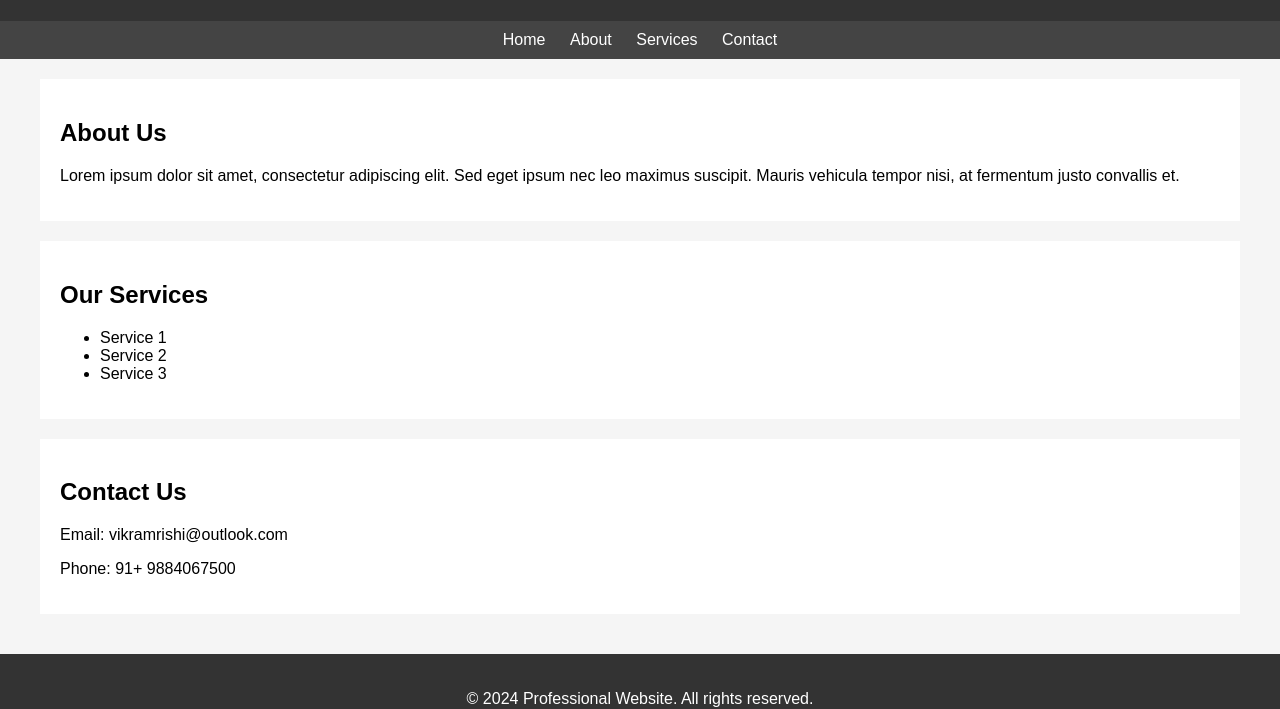
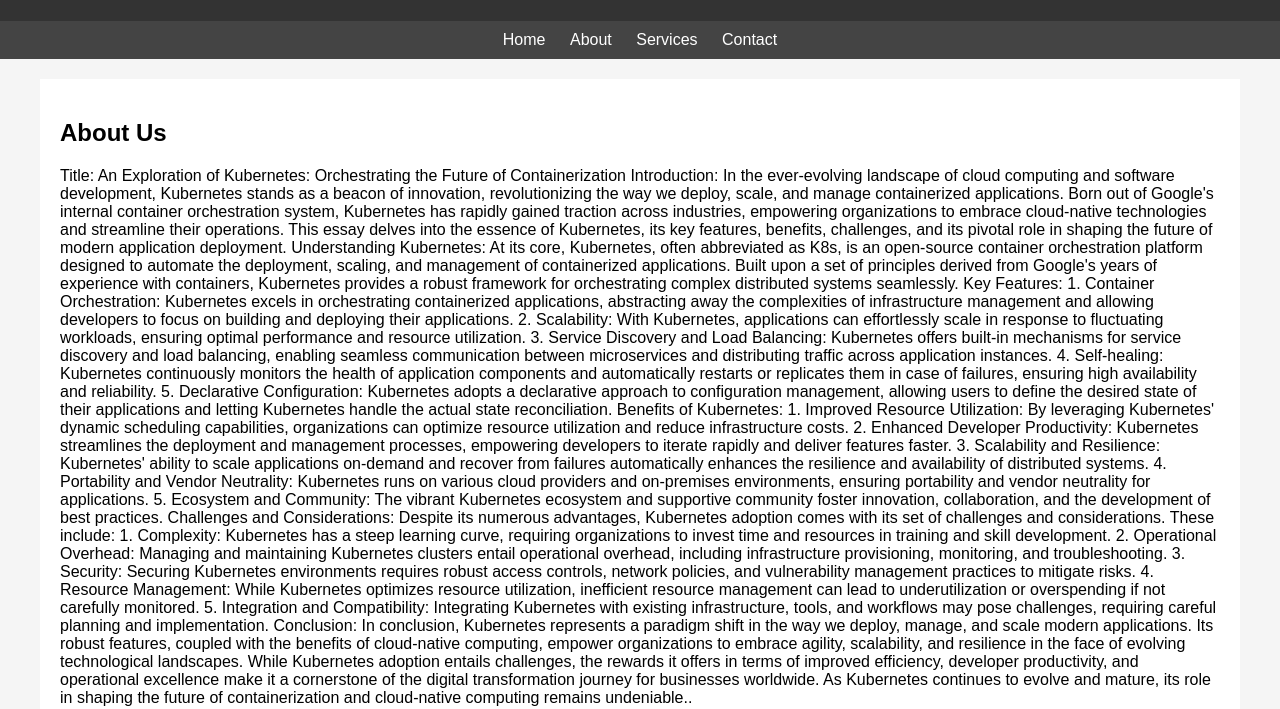
Before and after one commit to VikraRishi/mywebsite, a plain HTML site: page index.html in a window 1280 px wide. Shown: the part 99-808 px from the top of the page. Drawn offline with Linux system fonts and the light colour scheme.

Commit message:
Update index.html

```diff
--- a/index.html
+++ b/index.html
@@ -63,7 +63,38 @@
     <div class="container">
         <section>
             <h2>About Us</h2>
-            <p>Lorem ipsum dolor sit amet, consectetur adipiscing elit. Sed eget ipsum nec leo maximus suscipit. Mauris vehicula tempor nisi, at fermentum justo convallis et.</p>
+            <p>Title: An Exploration of Kubernetes: Orchestrating the Future of Containerization
+
+Introduction:
+In the ever-evolving landscape of cloud computing and software development, Kubernetes stands as a beacon of innovation, revolutionizing the way we deploy, scale, and manage containerized applications. Born out of Google's internal container orchestration system, Kubernetes has rapidly gained traction across industries, empowering organizations to embrace cloud-native technologies and streamline their operations. This essay delves into the essence of Kubernetes, its key features, benefits, challenges, and its pivotal role in shaping the future of modern application deployment.
+
+Understanding Kubernetes:
+At its core, Kubernetes, often abbreviated as K8s, is an open-source container orchestration platform designed to automate the deployment, scaling, and management of containerized applications. Built upon a set of principles derived from Google's years of experience with containers, Kubernetes provides a robust framework for orchestrating complex distributed systems seamlessly.
+
+Key Features:
+1. Container Orchestration: Kubernetes excels in orchestrating containerized applications, abstracting away the complexities of infrastructure management and allowing developers to focus on building and deploying their applications.
+2. Scalability: With Kubernetes, applications can effortlessly scale in response to fluctuating workloads, ensuring optimal performance and resource utilization.
+3. Service Discovery and Load Balancing: Kubernetes offers built-in mechanisms for service discovery and load balancing, enabling seamless communication between microservices and distributing traffic across application instances.
+4. Self-healing: Kubernetes continuously monitors the health of application components and automatically restarts or replicates them in case of failures, ensuring high availability and reliability.
+5. Declarative Configuration: Kubernetes adopts a declarative approach to configuration management, allowing users to define the desired state of their applications and letting Kubernetes handle the actual state reconciliation.
+
+Benefits of Kubernetes:
+1. Improved Resource Utilization: By leveraging Kubernetes' dynamic scheduling capabilities, organizations can optimize resource utilization and reduce infrastructure costs.
+2. Enhanced Developer Productivity: Kubernetes streamlines the deployment and management processes, empowering developers to iterate rapidly and deliver features faster.
+3. Scalability and Resilience: Kubernetes' ability to scale applications on-demand and recover from failures automatically enhances the resilience and availability of distributed systems.
+4. Portability and Vendor Neutrality: Kubernetes runs on various cloud providers and on-premises environments, ensuring portability and vendor neutrality for applications.
+5. Ecosystem and Community: The vibrant Kubernetes ecosystem and supportive community foster innovation, collaboration, and the development of best practices.
+
+Challenges and Considerations:
+Despite its numerous advantages, Kubernetes adoption comes with its set of challenges and considerations. These include:
+1. Complexity: Kubernetes has a steep learning curve, requiring organizations to invest time and resources in training and skill development.
+2. Operational Overhead: Managing and maintaining Kubernetes clusters entail operational overhead, including infrastructure provisioning, monitoring, and troubleshooting.
+3. Security: Securing Kubernetes environments requires robust access controls, network policies, and vulnerability management practices to mitigate risks.
+4. Resource Management: While Kubernetes optimizes resource utilization, inefficient resource management can lead to underutilization or overspending if not carefully monitored.
+5. Integration and Compatibility: Integrating Kubernetes with existing infrastructure, tools, and workflows may pose challenges, requiring careful planning and implementation.
+
+Conclusion:
+In conclusion, Kubernetes represents a paradigm shift in the way we deploy, manage, and scale modern applications. Its robust features, coupled with the benefits of cloud-native computing, empower organizations to embrace agility, scalability, and resilience in the face of evolving technological landscapes. While Kubernetes adoption entails challenges, the rewards it offers in terms of improved efficiency, developer productivity, and operational excellence make it a cornerstone of the digital transformation journey for businesses worldwide. As Kubernetes continues to evolve and mature, its role in shaping the future of containerization and cloud-native computing remains undeniable..</p>
         </section>
         <section>
             <h2>Our Services</h2>
```
